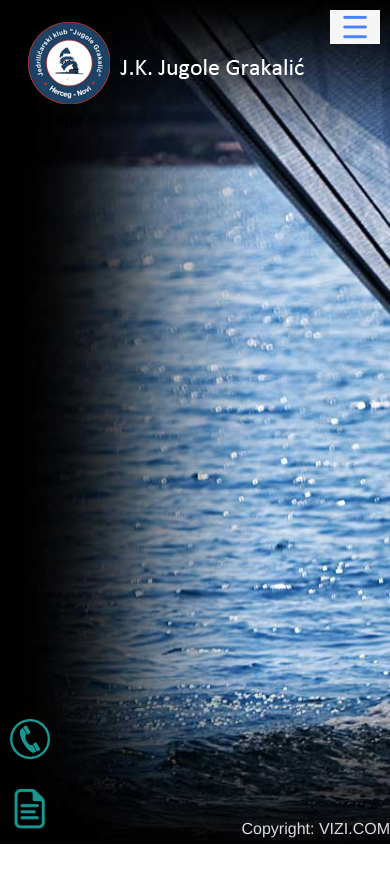
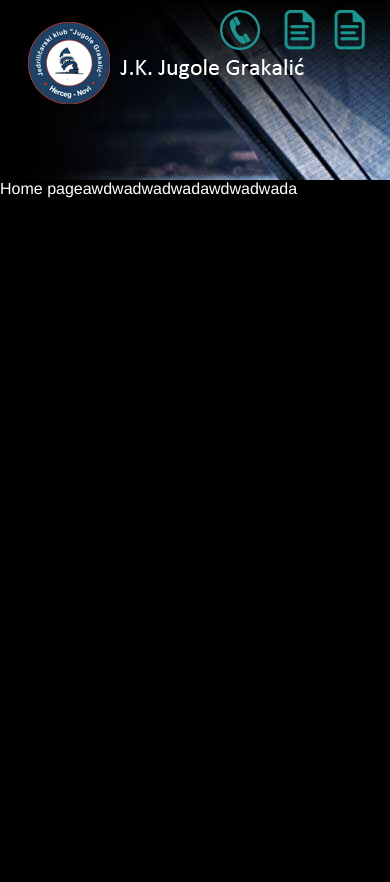
Before and after one commit to Binsr/Website---JK-Jugole-Grakalic-, a Vue app: page / in a window 390 px wide. Shown: the top 882 px of the page. Before the commit the page ends 844 px from the top, so only its background shows below. Built offline with nearby package versions, Linux system fonts and the light colour scheme.

Commit message:
icons fixed

```diff
--- a/src/App.vue
+++ b/src/App.vue
@@ -4,27 +4,28 @@
       <div class='header-component'> <Header> </Header> </div>
       <div class='contact-component'> <Contact> </Contact> </div>
       <div class='main-menu-component'><MainMenu> </MainMenu></div>
-      <div class='page-component'><router-view/></div>
-      <div class='footer-component'> <Footer> </Footer> </div>
-      <img src="@/assets/hamburgerMenu.png" class='hamburgerButton'>
+      <!-- <div class='footer-component'> <Footer> </Footer> </div> -->
     </div>
+    <div class='page-component'><div class="page-container"><router-view/></div> </div>
   </div>
 </template>
 <script>
 import MainMenu from './components/simple_site_components/MainMenu.vue'
-import Footer from './components/simple_site_components/Footer.vue'
+// import Footer from './components/simple_site_components/Footer.vue'
 import Header from './components/simple_site_components/Header.vue'
 import Contact from './components/simple_site_components/Contact.vue'
 export default {
   name: 'App',
   components: {
-    MainMenu, Footer, Header, Contact
+    MainMenu, Header, Contact
   }
 }
 </script>
 
 <style>
-
+#app{
+    background-image: url('./assets/background.jpg');
+}
 html{
   padding: 0;
   margin: 0;
@@ -37,36 +38,39 @@ body{
 
 .contact-component{
   display: flex;
-  width: 100%;
 }
 
-.hamburgerButton{
-  display: none;
-  width: 50px;
-  right: 0;
-  top: 0;
-  margin: 10px 10px 0 0;
-  position: fixed;
+.page-container{
+  width: 80vw;
+  margin:0 auto;
+  background-color: black;
+  color: white;
+}
+
+.page-component{
+  padding-top: 180px;
+  width:100vw;
+  z-index: -1;
 }
 
 .app-container{
-  background-image: url('./assets/background.jpg');
+  position: absolute;
+  width: 100%;
+  height: auto;
+  z-index: 9999;
   background-size: cover;
-  height: 100vh;
   display: grid;
-  grid-template-columns: 1fr;
-  grid-template-rows: minmax(auto,max-content) auto auto 30px;
+  grid-template-columns: auto auto min-content;
+  grid-template-rows: minmax(auto,max-content) min-content;
   grid-template-areas:
-      'header contact'
-      'mainMenu mainMenu'
-      'mainContent mainContent'
-      'footer footer';
+      'header header contact'
+      'mainMenu mainMenu mainMenu';
 }
 
 .header-component{grid-area: header;}
-.main-menu-component{grid-area: mainMenu;}
-.page-component{grid-area: mainContent;}
-.footer-component{grid-area: footer;}
+.main-menu-component{grid-area: mainMenu;margin-left: auto;padding-right: 20px;}
+.page-component{height: 100vh;}
+/* .footer-component{grid-area: footer;} */
 .contact-component{grid-area: contact;}
 
 
@@ -75,34 +79,28 @@ body{
   overflow-x: hidden;
 }
 @media only screen and (max-width: 1200px) {
+  .page-container{
+    margin-right: unset;
+  }
+  .main-menu-component{margin-left: unset;}
   .app-container{
+    width: auto;
     grid-template-columns: max-content auto auto;
-    grid-template-rows: max-content auto auto 30px;
+    grid-template-rows: max-content;
     grid-template-areas:
-                    'header header contact'
-                    'mainMenu mainContent mainContent'
-                    'mainMenu mainContent mainContent'
-                    'footer footer footer'
+                    'header header header'
+                    'mainMenu space space'
+                    'contact space space';
   }
 
 }
 
 @media only screen and (max-width: 900px) {
   .app-container{
+    width: 100%;
     grid-template-columns: max-content auto auto;
-    grid-template-rows: max-content auto 30px;
     grid-template-areas:
                     'header header header'
-                    'mainContent mainContent mainContent'
-                    'footer footer footer'
-  }
-  .contact-component{
-    position: fixed;
-    bottom: 0;
-    left: 0;
-    margin-left: 10px;
-    width: max-content;
-
   }
   .main-menu-component{
     position: fixed;
@@ -115,8 +113,16 @@ body{
     overflow: scroll;
     overflow-x: hidden;
   }
-  .hamburgerButton{
-    display: unset;
+  .page-container{
+    margin:0;
+    width: 100vw;
+  }
+  .contact-component{
+    grid-area: unset;
+    position: fixed;
+    top: 0;
+    right: 20px;
+    margin-left: auto;
   }
 
 }
--- a/src/components/simple_site_components/Contact.vue
+++ b/src/components/simple_site_components/Contact.vue
@@ -2,6 +2,7 @@
   <div class='contact-container'>
       <img class="info-icons" src="@/assets/contactIcon.png">
       <img class="info-icons" src="@/assets/doc.png">
+      <img class="menu-button" src="@/assets/doc.png">
   </div>
 </template>
 
@@ -20,28 +21,44 @@ export default {
     display: flex;
     height: 60px;
     margin: auto;
-    width: 150px;
+    width: 120px;
+}
+
+.menu-button{
+    width: 0;
 }
 
 .info-icons{
     width: 40px;
     margin: auto auto;
     filter: invert(48%) sepia(13%) saturate(3207%) hue-rotate(130deg) brightness(95%) contrast(80%);
-    color: blue;
+    color: white;
 }
 .info-icons:hover{
     filter: invert(68%) sepia(132%) saturate(3207%) hue-rotate(160deg) brightness(95%) contrast(20%);
 }
 
-@media only screen and (max-width: 1150px) {
-
+@media only screen and (max-width: 1200px) {
+    .contact-container{
+        width: 130px;
+    }
 }
 
 @media only screen and (max-width: 900px) {
     .contact-container{
-        flex-direction: column;
-        width: max-content;
-        height: 140px;
+        width: 170px;
+    }
+    .info-icons{
+        margin-top: 10px;
+        margin-left: 20px;
+    }
+    .menu-button{
+        width: 40px;
+        height: 40px;
+        margin: auto;
+        margin-left: 10px;
+        filter: invert(48%) sepia(13%) saturate(3207%) hue-rotate(130deg) brightness(95%) contrast(80%);
+        color: white;
     }
 }
 
--- a/src/components/simple_site_components/MainMenu.vue
+++ b/src/components/simple_site_components/MainMenu.vue
@@ -102,6 +102,7 @@ export default {
     flex-direction: column;
     display: flex;
     height: 100%;
+    width: min-content;
   }
   .main-menu__tabs-container{
     flex-direction: column;
--- a/src/views/Home.vue
+++ b/src/views/Home.vue
@@ -1,6 +1,6 @@
 <template>
-  <div style="height: 1000px">
-    Home page
+  <div style="height: 1000px;">
+    Home pageawdwadwadwadawdwadwada
   </div>
 </template>
 
```
